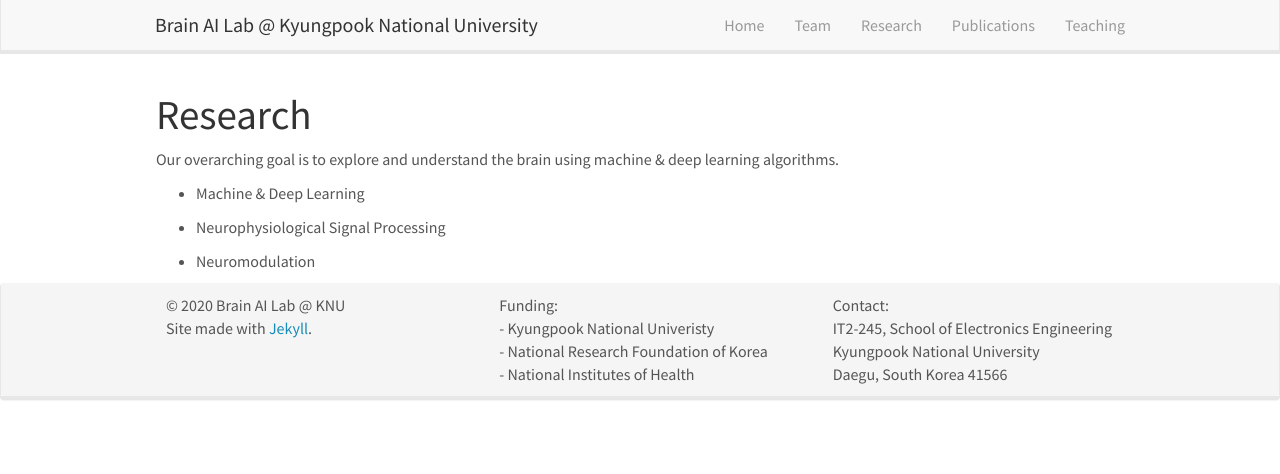
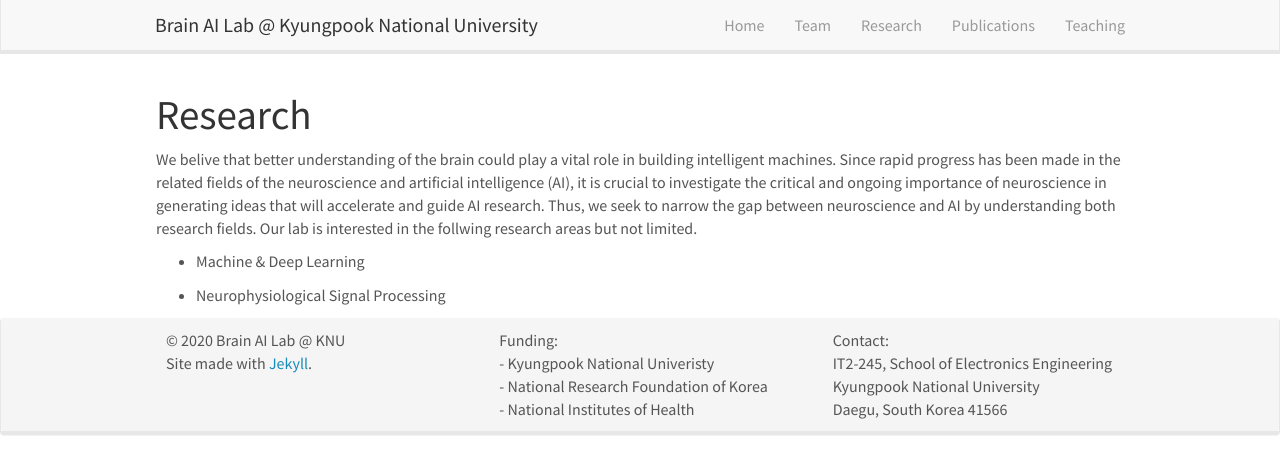
Before and after one commit to KNU-BrainAI/knu-brainai.github.io, a Jekyll site: the page built from _pages/research.md, in a window 1280 px wide. Shown: the top 474 px of the page. Built offline with Jekyll 4.4.1, drawn with Linux system fonts in a browser that asks for light colours; nearby versions of some CDN libraries.

Commit message:
Update research.md

```diff
--- a/_pages/research.md
+++ b/_pages/research.md
@@ -8,9 +8,9 @@ permalink: /research/
 
 # Research
 
-Our overarching goal is to explore and understand the brain using machine & deep learning algorithms.
+We belive that better understanding of the brain could play a vital role in building intelligent machines. Since rapid progress has been made in the related
+fields of the neuroscience and artificial intelligence (AI), it is crucial to investigate the critical and ongoing importance of neuroscience in generating ideas that will accelerate and guide AI research. Thus, we seek to narrow the gap between neuroscience and AI by understanding both research fields. Our lab is interested in the follwing research areas but not limited.
+
 - Machine & Deep Learning
 
 - Neurophysiological Signal Processing
-
-- Neuromodulation
```
